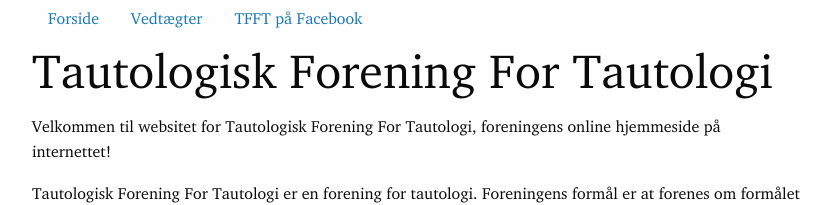
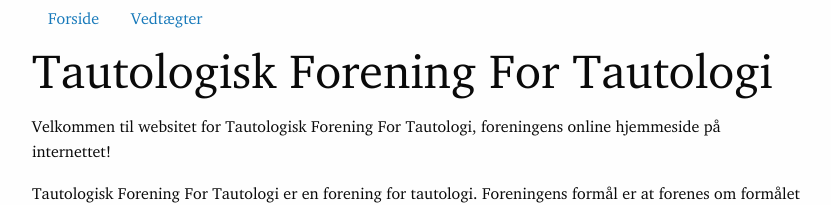
Before and after one commit to markuswustenberg/tfft.dk, a Jekyll site: the page built from docs/index.md, in a window 1280 px wide. Shown: the top 205 px of the page, without its empty margins (223-1054 px from the left). Built offline with Jekyll 4.4.1, drawn with Linux system fonts in a browser that asks for light colours.

Commit message:
Væk med Facebook, del to

```diff
--- a/docs/_layouts/default.html
+++ b/docs/_layouts/default.html
@@ -30,7 +30,6 @@
         <ul class='menu'>
           <li><a href='/'>Forside</a></li>
           <li><a href='/vedtaegter.html'>Vedtægter</a></li>
-          <li><a href='https://www.facebook.com/tfftdk'>TFFT på Facebook</a></li>
         </ul>
       </div>
     </div>
```
